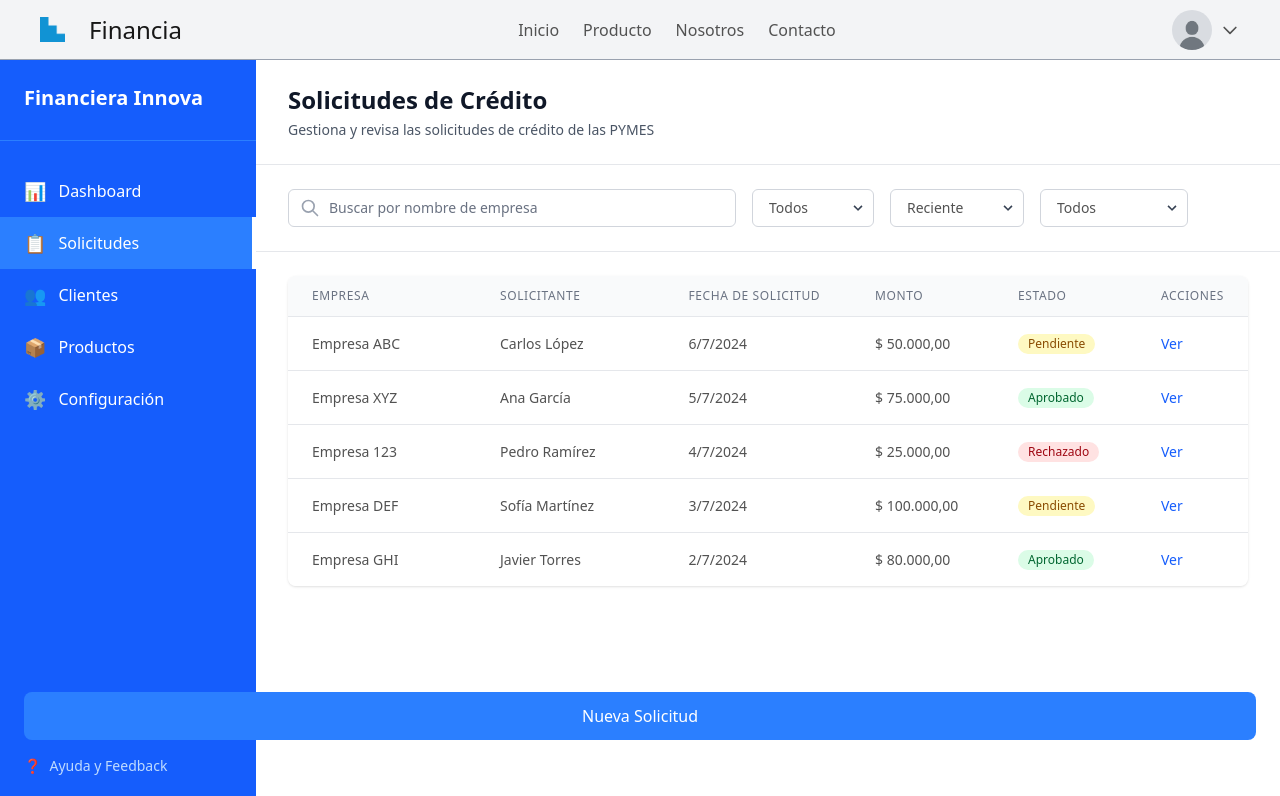
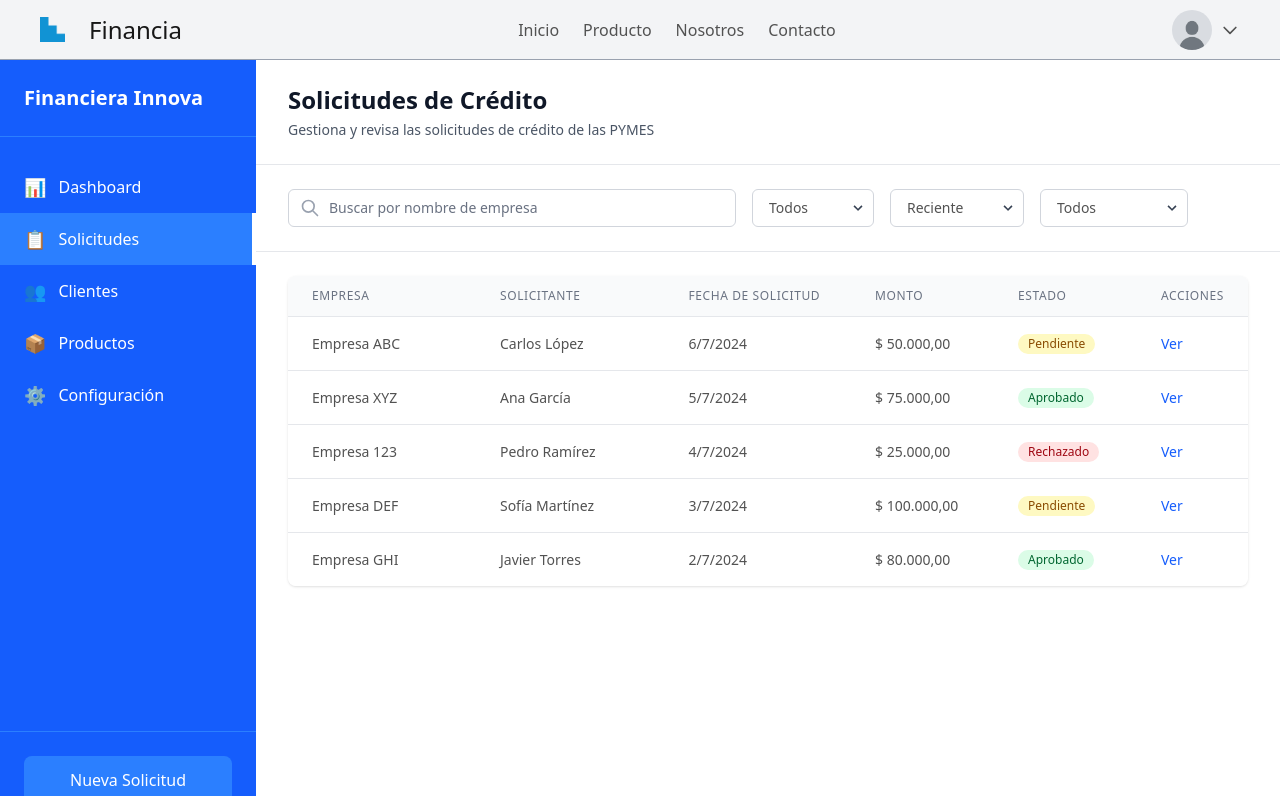
Before and after one commit to cterryc/pyme, a React (Vite) app in the folder front/: page /Dashboard in a window 1280 px wide. Shown: the top 796 px of the page. Built offline with nearby package versions, Linux system fonts and the light colour scheme.

Commit message:
refactor: Sidebar component layout for improved structure and scrolling

```diff
--- a/front/src/components/Sidebar.tsx
+++ b/front/src/components/Sidebar.tsx
@@ -15,11 +15,13 @@ interface SidebarProps {
 
 export const Sidebar = ({ title, subtitle, items, onItemClick, activeItem }: SidebarProps) => {
   return (
-    <div className="w-64 bg-blue-600 text-white min-h-screen">
+    <div className="w-64 bg-blue-600 text-white min-h-screen flex flex-col justify-between">
+      {/* Parte superior con scroll */}
+      <div className="flex-1 overflow-y-auto">
         {/* Header */}
         <div className="p-6 border-b border-blue-500">
           <h1 className="text-xl font-bold">{title}</h1>
-        <p className="text-blue-200 text-sm mt-1">{subtitle}</p>
+          {subtitle && <p className="text-blue-200 text-sm mt-1">{subtitle}</p>}
         </div>
 
         {/* Navigation Items */}
@@ -28,19 +30,21 @@ export const Sidebar = ({ title, subtitle, items, onItemClick, activeItem }: Sid
             <button
               key={item.id}
               onClick={() => onItemClick(item.id)}
-            className={`w-full flex items-center px-6 py-3 text-left hover:bg-blue-500 transition-colors ${
-              activeItem === item.id ? 'bg-blue-500 border-r-4 border-white' : ''
+              className={`w-full flex items-center px-6 py-3 text-left hover:bg-blue-500 transition-colors ${activeItem === item.id
+                  ? "bg-blue-500 border-r-4 border-white"
+                  : ""
                 }`}
             >
-            <span className="mr-3 text-lg">{item.icon}</span>
+              {item.icon && <span className="mr-3 text-lg">{item.icon}</span>}
               <span className="font-medium">{item.label}</span>
             </button>
           ))}
         </nav>
+      </div>
 
-      {/* Bottom Actions */}
-      <div className="absolute bottom-6 left-6 right-6">
-        <button className="w-full bg-blue-500 hover:bg-blue-400 text-white py-3 px-4 rounded-lg font-medium mb-4">
+      {/* Parte inferior fija */}
+      <div className="p-6 border-t border-blue-500">
+        <button className="w-full bg-blue-500 hover:bg-blue-400 text-white py-3 px-4 rounded-lg font-medium mb-3">
           Nueva Solicitud
         </button>
         <button className="flex items-center text-blue-200 hover:text-white text-sm">
```
Lines whose indentation alone changed are shown as unchanged.
